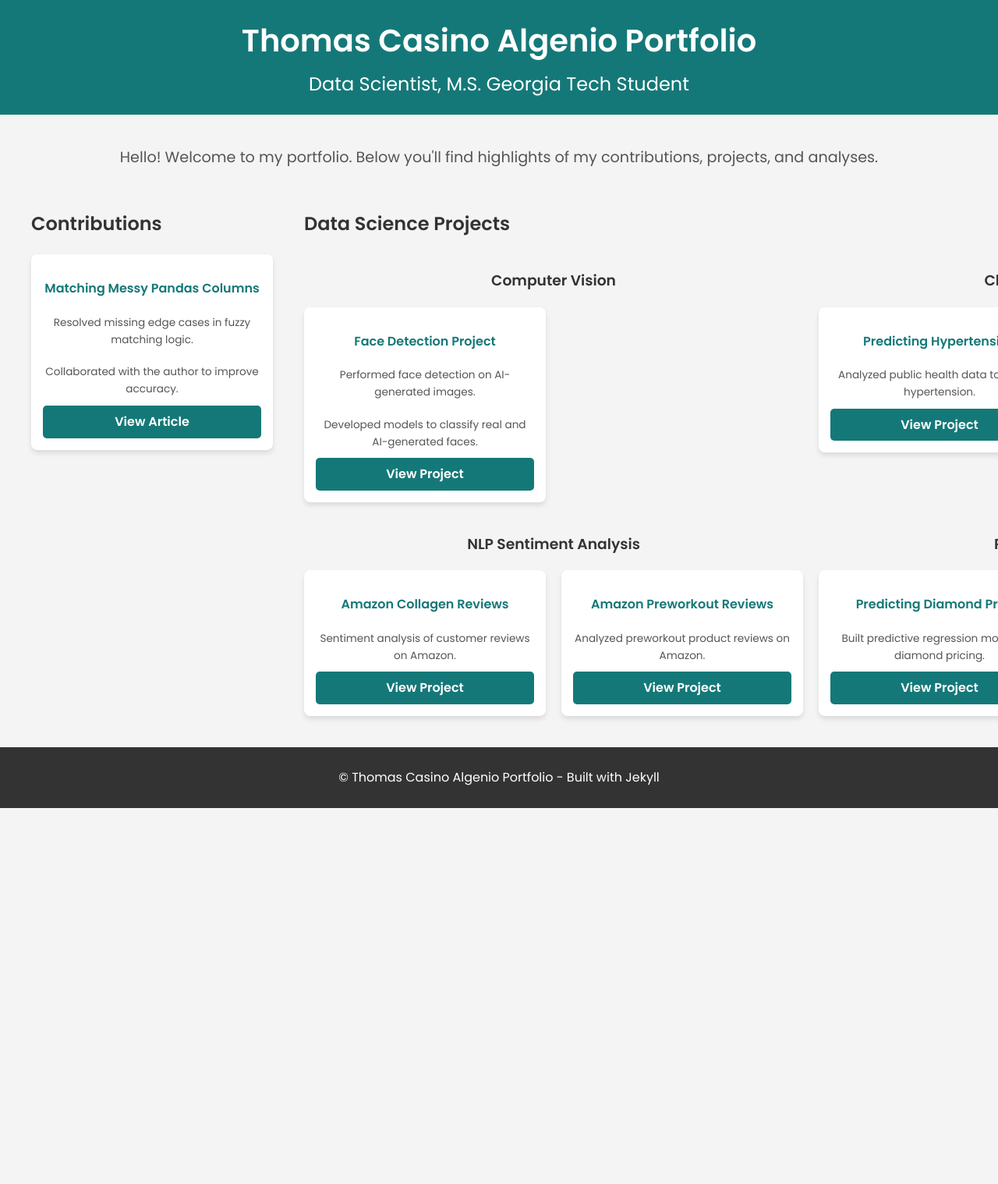
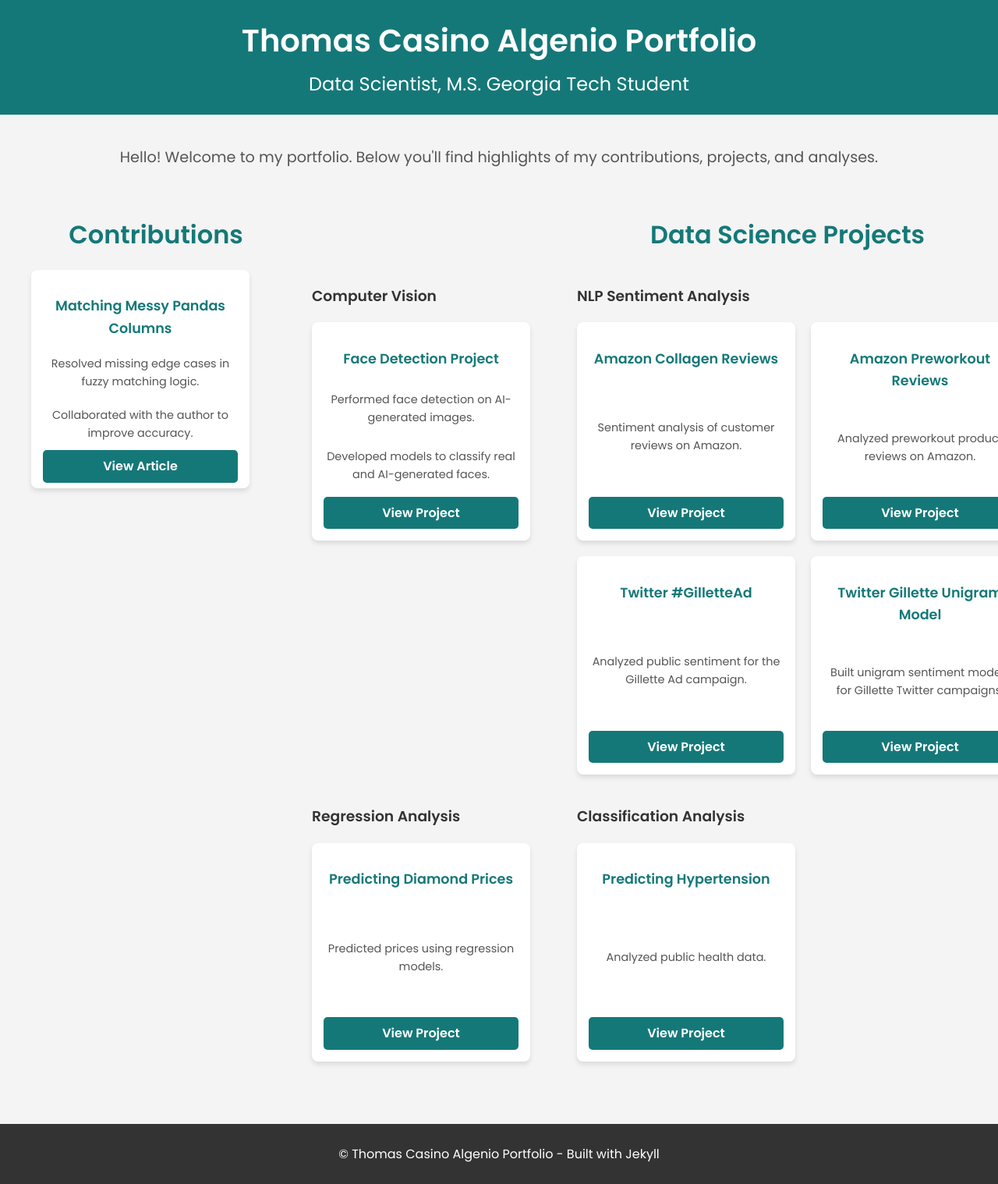
Before and after one commit to thomasalgenio/Thomas_Portfolio, a Jekyll site: the page built from README.md, in a window 1280 px wide. Shown: the whole page at 78% size. Built offline with Jekyll 4.4.1, drawn with Linux system fonts in a browser that asks for light colours; our own code applies the rules of GitHub Pages for plain Markdown files; before the commit the page ends 1036 px from its top, so only the background shows below that.

Commit message:
Update default.html

```diff
--- a/_layouts/default.html
+++ b/_layouts/default.html
@@ -14,7 +14,6 @@
         background-color: #f4f4f4;
         color: #333;
         line-height: 1.6;
-        overflow-x: hidden;
       }
 
       header {
@@ -54,20 +53,25 @@
       .grid-2-columns {
         display: grid;
         grid-template-columns: 1fr 1fr;
+        gap: 40px;
+      }
+
+      .grid-2x2 {
+        display: grid;
+        grid-template-columns: 1fr 1fr;
         gap: 20px;
-        justify-items: center;
-        align-items: start;
       }
 
       .projects {
         display: grid;
         gap: 20px;
-        grid-template-columns: repeat(2, 1fr);
+        grid-template-columns: repeat(3, 1fr);
         justify-items: center;
       }
 
       .project-card {
-        width: 280px;
+        width: 250px;
+        height: 250px;
         background: white;
         border-radius: 8px;
         box-shadow: 0 4px 6px rgba(0, 0, 0, 0.1);
@@ -84,13 +88,13 @@
       }
 
       .project-card h3 {
-        font-size: 1rem;
+        font-size: 1.1rem;
         margin-bottom: 10px;
         color: #157878;
       }
 
       .project-card p {
-        font-size: 0.85rem;
+        font-size: 0.9rem;
         color: #555;
         margin: 10px 0;
       }
@@ -126,10 +130,7 @@
       }
 
       @media (max-width: 768px) {
-        .grid-2-columns {
-          grid-template-columns: 1fr;
-        }
-        .projects {
+        .grid-2-columns, .grid-2x2 {
           grid-template-columns: 1fr;
         }
       }
@@ -147,8 +148,8 @@
         Hello! Welcome to my portfolio. Below you'll find highlights of my contributions, projects, and analyses.
       </div>
 
-      <!-- Contributions and Data Science Projects -->
-      <div class="grid-2-columns">
+      <!-- Top Row: Contributions and Data Science Projects -->
+      <section class="grid-2-columns">
         <!-- Contributions -->
         <div>
           <h2>Contributions</h2>
@@ -165,12 +166,10 @@
         <!-- Data Science Projects -->
         <div>
           <h2>Data Science Projects</h2>
-
-          <!-- Subcategories in 2x2 Grid -->
-          <div class="grid-2-columns">
+          <div class="grid-2x2">
             <!-- Computer Vision -->
             <div>
-              <h3 style="text-align: center;">Computer Vision</h3>
+              <h3>Computer Vision</h3>
               <div class="projects">
                 <div class="project-card">
                   <h3>Face Detection Project</h3>
@@ -181,27 +180,11 @@
               </div>
             </div>
 
-            <!-- Classification Analysis -->
-            <div>
-              <h3 style="text-align: center;">Classification Analysis</h3>
-              <div class="projects">
-                <div class="project-card">
-                  <h3>Predicting Hypertension</h3>
-                  <p>Analyzed public health data to predict hypertension.</p>
-                  <a href="https://github.com/thomasalgenio/Sample_Projects/tree/main/Hypertension_Prediction" class="btn">View Project</a>
-                </div>
-                <div class="project-card">
-                  <h3>Hypertension Insights</h3>
-                  <p>Generated insights from health data.</p>
-                  <a href="https://github.com/thomasalgenio/Sample_Projects/tree/main/Hypertension_Prediction" class="btn">View Project</a>
-                </div>
-              </div>
-            </div>
-
             <!-- NLP Sentiment Analysis -->
             <div>
-              <h3 style="text-align: center;">NLP Sentiment Analysis</h3>
+              <h3>NLP Sentiment Analysis</h3>
               <div class="projects">
+                <!-- All 6 NLP Cards -->
                 <div class="project-card">
                   <h3>Amazon Collagen Reviews</h3>
                   <p>Sentiment analysis of customer reviews on Amazon.</p>
@@ -212,28 +195,55 @@
                   <p>Analyzed preworkout product reviews on Amazon.</p>
                   <a href="https://github.com/thomasalgenio/Sample_Projects/tree/main/NLP_Sentiment_Analysis_Amazon" class="btn">View Project</a>
                 </div>
+                <div class="project-card">
+                  <h3>Twitter #BoycottGillette</h3>
+                  <p>Explored Twitter sentiment for #BoycottGillette.</p>
+                  <a href="https://github.com/thomasalgenio/Sample_Projects/tree/main/NLP_Sentiment_Analysis_Gillette" class="btn">View Project</a>
+                </div>
+                <div class="project-card">
+                  <h3>Twitter #GilletteAd</h3>
+                  <p>Analyzed public sentiment for the Gillette Ad campaign.</p>
+                  <a href="https://github.com/thomasalgenio/Sample_Projects/tree/main/NLP_Sentiment_Analysis_Gillette" class="btn">View Project</a>
+                </div>
+                <div class="project-card">
+                  <h3>Twitter Gillette Unigram Model</h3>
+                  <p>Built unigram sentiment models for Gillette Twitter campaigns.</p>
+                  <a href="https://github.com/thomasalgenio/Sample_Projects/tree/main/NLP_Sentiment_Analysis_Gillette" class="btn">View Project</a>
+                </div>
+                <div class="project-card">
+                  <h3>Yelp Restaurant Reviews</h3>
+                  <p>Performed sentiment classification using NLP models.</p>
+                  <a href="https://github.com/thomasalgenio/Sample_Projects/tree/main/NLP_Sentiment_Analysis_Yelp" class="btn">View Project</a>
+                </div>
               </div>
             </div>
 
-            <!-- Regression Analysis -->
+            <!-- Regression -->
             <div>
-              <h3 style="text-align: center;">Regression Analysis</h3>
+              <h3>Regression Analysis</h3>
               <div class="projects">
                 <div class="project-card">
                   <h3>Predicting Diamond Prices</h3>
-                  <p>Built predictive regression models for diamond pricing.</p>
+                  <p>Predicted prices using regression models.</p>
                   <a href="https://github.com/thomasalgenio/Sample_Projects/tree/main/Diamond_Prices_Prediction" class="btn">View Project</a>
                 </div>
+              </div>
+            </div>
+
+            <!-- Classification -->
+            <div>
+              <h3>Classification Analysis</h3>
+              <div class="projects">
                 <div class="project-card">
-                  <h3>Predicting Home Prices</h3>
-                  <p>Built models to predict real estate prices accurately.</p>
-                  <a href="https://github.com/thomasalgenio/Sample_Projects/tree/main/Real_Estate_Prices_Prediction" class="btn">View Project</a>
+                  <h3>Predicting Hypertension</h3>
+                  <p>Analyzed public health data.</p>
+                  <a href="https://github.com/thomasalgenio/Sample_Projects/tree/main/Hypertension_Prediction" class="btn">View Project</a>
                 </div>
               </div>
             </div>
           </div>
         </div>
-      </div>
+      </section>
     </main>
 
     <footer>
```
